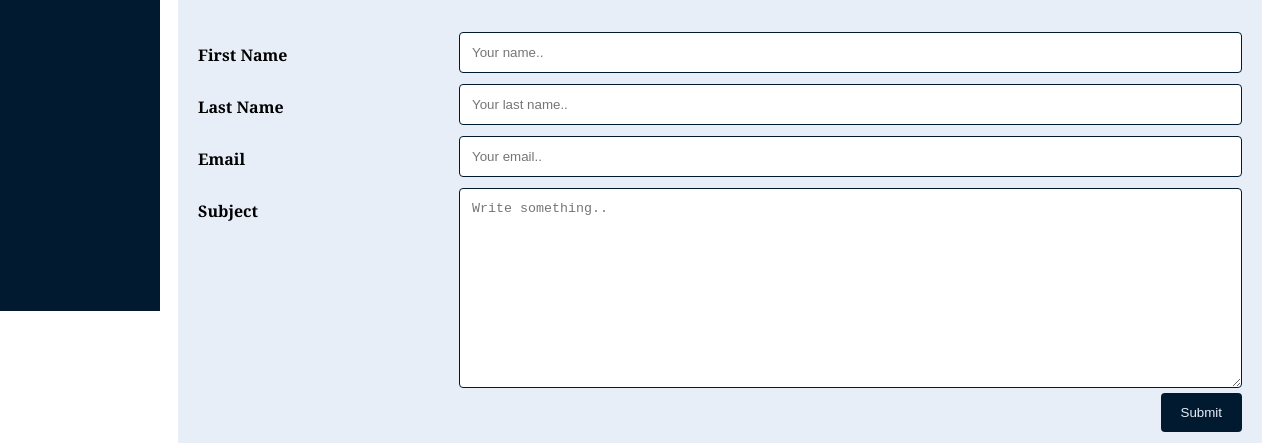
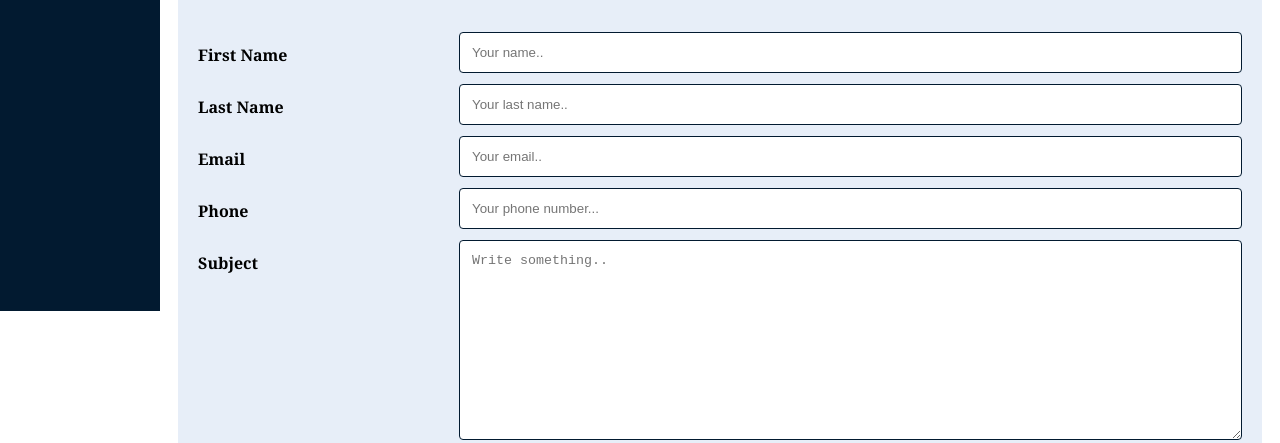
Before and after one commit to cadman03/dbcotton-draft, a plain HTML site: page contact.html in a window 1280 px wide. Shown: the part 489-932 px from the top of the page. Drawn offline with Linux system fonts and the light colour scheme; a web font is replaced by a local one.

Commit message:
final projectagain

```diff
--- a/contact.html
+++ b/contact.html
@@ -60,6 +60,15 @@
               </div>
               <div class="row">
                 <div class="col-25">
+                  <label for="Email"><b>Phone</b></label>
+                </div>
+                <div class="col-75">
+                    <input type="text" id="phone" name="phone" placeholder="Your phone number...">
+                  </select>
+                </div>
+              </div>
+              <div class="row">
+                <div class="col-25">
                   <label for="subject"><b>Subject</b></label>
                 </div>
                 <div class="col-75">
```
